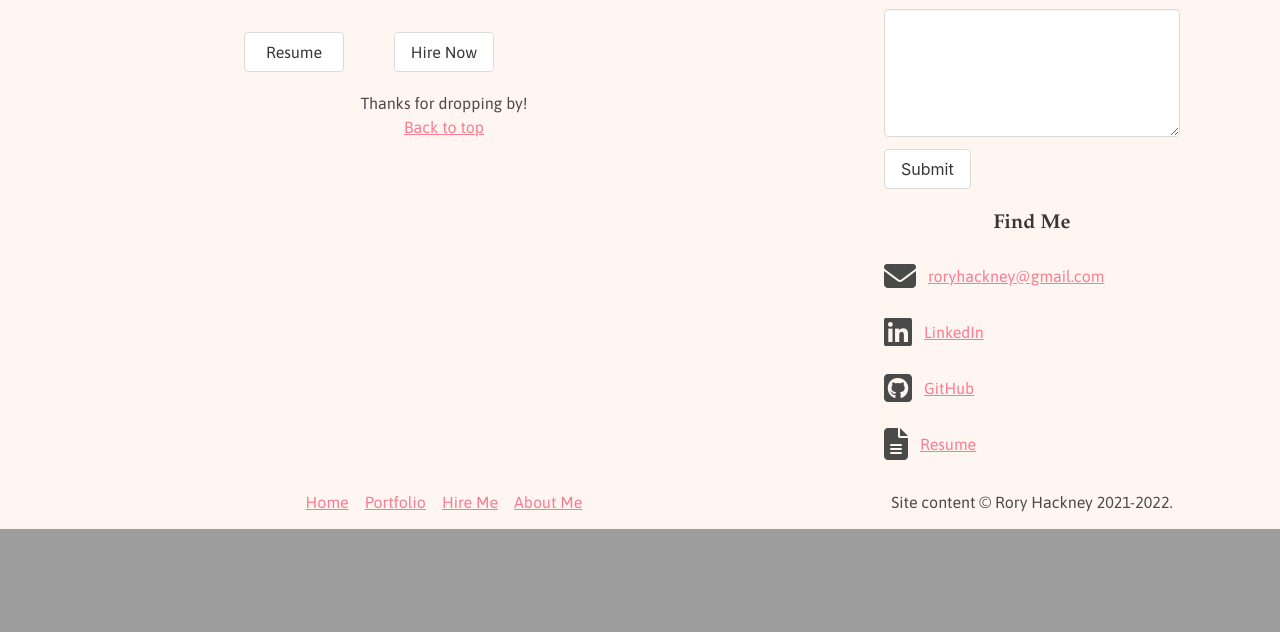
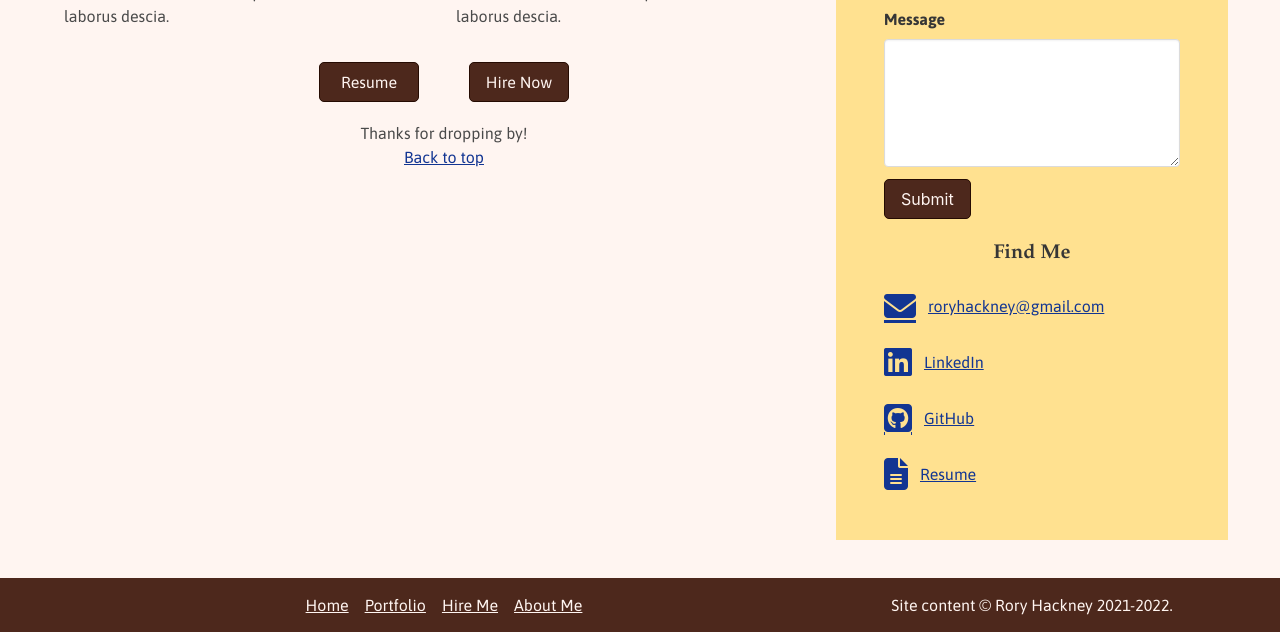
Before and after one commit to roryhackney/tech-portfolio, a PHP site: page /portfolio.php in a window 1280 px wide. Shown: the part 1634-2266 px from the top of the page. Before the commit the page ends 2163 px from the top, so only its background shows below. Run offline with PHP 8.4, Linux system fonts and the light colour scheme; data that the repository does not hold is empty; some libraries are stand-ins or nearby versions; some web fonts are replaced.

Commit message:
CSS and colors for base, home

```diff
--- a/includes/header.php
+++ b/includes/header.php
@@ -137,7 +137,7 @@ function validate($input) {
             125px"
             ></a>
             <div class="mobile-hidden left">
-                <p class="site-title">Rory Hackney</p>
+                <a href="index.php"><p class="site-title">Rory Hackney</p></a>
                 <p class="site-tagline">Web Developer and Designer</p>
             </div>
             <a href="index.php"><p class="site-title mobile-only">Rory Hackney</p></a>
--- a/includes/sidebar.php
+++ b/includes/sidebar.php
@@ -1,8 +1,8 @@
-<div class="column is-full-tablet is-one-third-desktop px-6">
+<div class="column is-full-tablet is-one-third-desktop px-6 aside">
                         <h2 class="title is-5 has-text-centered">Thank you!</h2>
                         <div class="columns is-multiline">
                             <div class="column is-half-tablet is-full-desktop">
-                                <p class="content">Thanks for checking out my work! If you've got a project or job you think suits me, contact me here or on <a href="https://www.linkedin.com/in/roryhackney">LinkedIn</a>.</p>
+                                <p class="content">Thanks for checking out my work! If you've got a project or job you think suits me, contact me here or on <a href="https://www.linkedin.com/in/roryhackney" target="_blank">LinkedIn</a>.</p>
                                 <h2 id="contact" class="title is-5 has-text-centered mb-1 mt-3">Contact Me</h3>
                                 <form action="<?php echo htmlspecialchars($_SERVER["PHP_SELF"]);?>" method="post">
                                     <div class="field">
@@ -39,30 +39,30 @@
                                     </div>
                                 </form>
                             </div>
-                            <div class="column is-half-tablet is-full-desktop">
+                            <div class="column is-half-tablet is-full-desktop contact-icons">
                                 <h2 class="title is-5 has-text-centered">Find Me</h2>
                                 <div class="level is-mobile">
                                     <div class="level-left">
-                                        <span class="level-item"><i class="fas fa-2x fa-envelope"></i></span>
-                                        <span class="level-item"><a href="mailto:roryhackney@gmail.com">roryhackney@gmail.com</a></span>
+                                        <a href="mailto:roryhackney@gmail.com"><span class="level-item"><i class="fas fa-2x fa-envelope"></i></span></a>
+                                        <span class="level-item pl-3"><a href="mailto:roryhackney@gmail.com">roryhackney@gmail.com</a></span>
                                     </div>
                                 </div>
                                 <div class="level is-mobile">
                                     <div class="level-left">
-                                        <span class="level-item"><i class="fab fa-2x fa-linkedin"></i></span>
-                                        <span class="level-item"><a href="https://www.linkedin.com/in/roryhackney" target="_blank">LinkedIn</a></span>
+                                        <a href="https://www.linkedin.com/in/roryhackney" target="_blank"><span class="level-item"><i class="fab fa-2x fa-linkedin"></i></span></a>
+                                        <span class="level-item pl-3"><a href="https://www.linkedin.com/in/roryhackney" target="_blank">LinkedIn</a></span>
                                     </div>
                                 </div>
                                 <div class="level is-mobile">
                                     <div class="level-left">
-                                        <span class="level-item"><i class="fab fa-2x fa-github-square"></i></span>
-                                        <span class="level-item"><a href="https://github.com/roryhackney" target="_blank">GitHub</a></span>
+                                        <a href="https://github.com/roryhackney" target="_blank"><span class="level-item"><i class="fab fa-2x fa-github-square"></i></span></a>
+                                        <span class="level-item pl-3"><a href="https://github.com/roryhackney" target="_blank">GitHub</a></span>
                                     </div>
                                 </div>
                                 <div class="level is-mobile">
                                     <div class="level-left">
-                                        <span class="level-item"><i class="fas fa-2x fa-file-alt"></i></span>
-                                        <span class="level-item"><a href="resume.php">Resume</a></span>
+                                        <a href="resume.php"><span class="level-item"><i class="fas fa-2x fa-file-alt"></i></span></a>
+                                        <span class="level-item pl-3"><a href="resume.php">Resume</a></span>
                                     </div>
                                 </div>
                             </div>
--- a/portfolio.php
+++ b/portfolio.php
@@ -45,7 +45,7 @@
                                 <p class="content">Lorem ipsum, dolor sit amet consectetur adipisicing elit. Rem iste nesciunt volup! Incidunt odit commodi laborus descia.</p>
                             </div>
                             <div class="column is-full">
-                                <div class="buttons-row three">
+                                <div class="buttons-row">
                                     <a class="button" href="assets/resume.php">Resume</a>
                                     <a class="button" href="hire-me.php">Hire Now</a>
                                 </div>
--- a/styles/my-styles.css
+++ b/styles/my-styles.css
@@ -16,16 +16,19 @@
     --white: #ffffff;
     --black: #000000;
     --blue-darkest: #000222;
+    --blue: #080D5F;
+    --blue-light: #123592;
     --off-white: #FFF5F1;
     --off-white-darker: #FFF5D0;
     --yellow: #FFE190;
     --yellow-strong: #FFD35A;
-    --yellow-strong-light: #FFEF61;
+    --yellow-strong-light: #FFF06D;
     --yellow-light: #FDFFAD;
-    --brown-dull: #E0C499;
-    --brown-dull-light: #F2DFC1;
-    --red: #9F3817;
-    --red-light: #FF532D;
+    --brown-dull: #E5CF8C;
+    --brown-dull-light: #EBD89D;
+    --red: #BD2319;
+    --red-dark: #960000;
+    --red-light: #D93620;
     --brown-dark: #250B02;
     --brown-light: #6E4128;
     --gray: #55433E;
@@ -51,12 +54,44 @@ h1, h2, h3 {
     color: var(--brown);
 }
 
+h1 {
+    margin: 15px;
+}
+
 a {
     text-decoration: underline;
+    color: var(--blue-light);
+}
+
+a:hover {
+    color: var(--blue);
 }
 
 a.button {
     text-decoration: none;
+}
+
+.button {
+    background-color: var(--brown);
+    color: var(--off-white);
+    border-color: var(--brown-dark);
+    border-radius: 5px;
+}
+
+.button:hover {
+    background-color: var(--brown-dark);
+    color: var(--white);
+    border-color: var(--black);
+}
+
+.button.urgent {
+    background-color: var(--red);
+    border-color: var(--brown-light);
+}
+
+.button.urgent:hover {
+    background-color: var(--red-dark);
+    border-color: var(--brown);
 }
 
 .mobile-hidden {
@@ -213,6 +275,9 @@ header nav #nav-dropitem-tablet {
 } */
 
 /*main content styles*/
+main {
+    overflow: hidden;
+}
 
 .hero-container {
     width: 100%;
@@ -235,7 +300,11 @@ header nav #nav-dropitem-tablet {
 
 main .main-content {
     width: 100%;
-    padding: 10px;
+    padding: 10px 10px 0 10px;
+}
+
+a picture:hover {
+    filter: brightness(105%);
 }
 
 .buttons-row {
@@ -267,13 +336,40 @@ main .main-content {
     margin: 0 auto;
 }
 
+.aside {
+    background-color: var(--yellow);
+    padding-bottom: 50px;
+}
+
+.contact-icons svg {
+    color: var(--brown);
+}
+
+.contact-icons svg:hover {
+    color: var(--black);
+}
+
 footer {
     padding: 10px;
+    background-color: var(--brown);
+    color: var(--off-white);
 }
 
 footer ul {
     width: fit-content;
     margin: 0 auto;
+}
+
+footer a {
+    color: var(--off-white);
+}
+
+footer a:hover {
+    color: var(--white);
+}
+
+footer p {
+    margin-top: 10px;
 }
 
 /*page specific styles*/
@@ -398,7 +493,7 @@ footer ul {
     }
 
     main .main-content {
-        padding: 15px;
+        padding: 30px 15px 0 15px;
     }
 
     .buttons-row {
@@ -451,7 +550,7 @@ footer ul {
     }
 
     main .main-content {
-        padding: 15px 30px;
+        padding: 30px 30px 0 30px;
     }
 
     footer {
@@ -472,7 +571,11 @@ footer ul {
     }
 
     main .main-content {
-        padding: 15px 5vw;
+        padding: 30px 5vw 0 5vw;
+    }
+
+    .aside {
+        margin-bottom: 50px;
     }
 
     footer {
```
Also changed, not shown: other parts of styles/my-styles.css (+42 -12 lines), index.php (+18 -2 lines).
